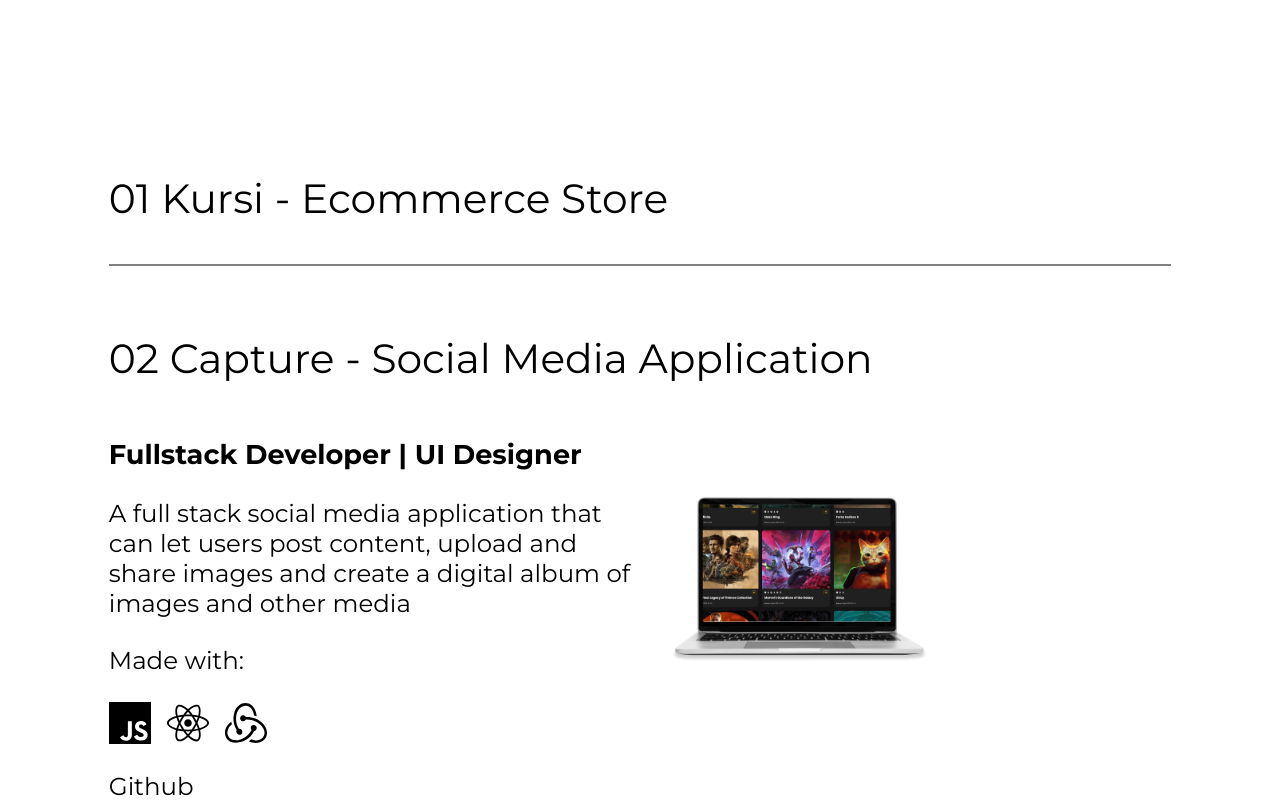
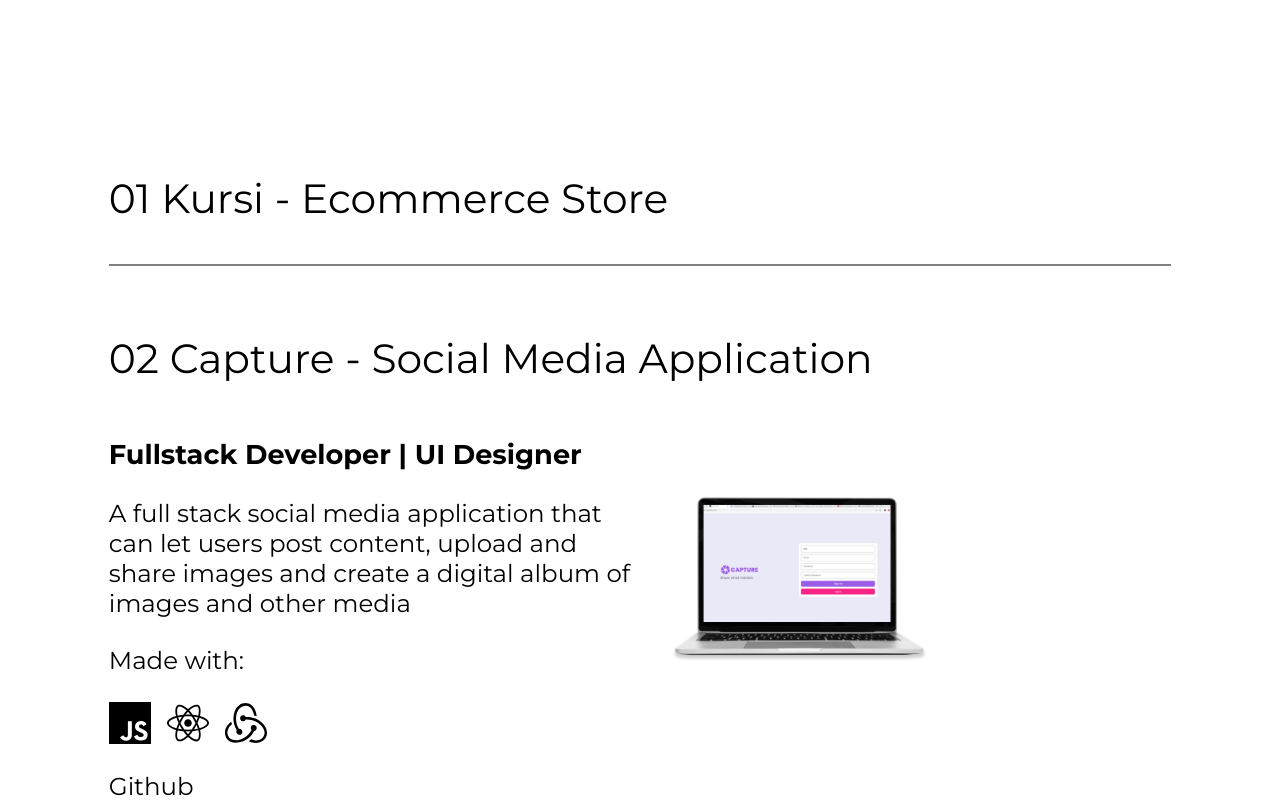
Before and after one commit to torsumkhan/portfolio, a React (Create React App) app: page / in a window 1280 px wide. Both pictures are taken after a click on the element "02 Capture - Social Media Application". Shown: the part 1283-2083 px from the top of the page. Built offline with nearby package versions, Linux system fonts and the light colour scheme.

Commit message:
add mising images

```diff
--- a/src/components/Projects.js
+++ b/src/components/Projects.js
@@ -21,6 +21,7 @@ import spotify from "../images/04-spotify.png";
 import pexels from "../images/05-pexels.png";
 import never from "../images/06-never-gone.png";
 import football from "../images/06-football.png";
+import capture from "../images/02-capture.png";
 
 const Projects = () => {
   return (
@@ -90,7 +91,7 @@ const Projects = () => {
                     </a>
                   </p>
                 </div>
-                <img src={ign} />
+                <img src={capture} />
               </div>
             </DropDown>
 
```
Also changed, not shown: src/images/02-capture.png (added), 1 other file (tests, documents, lock files or other folders).
